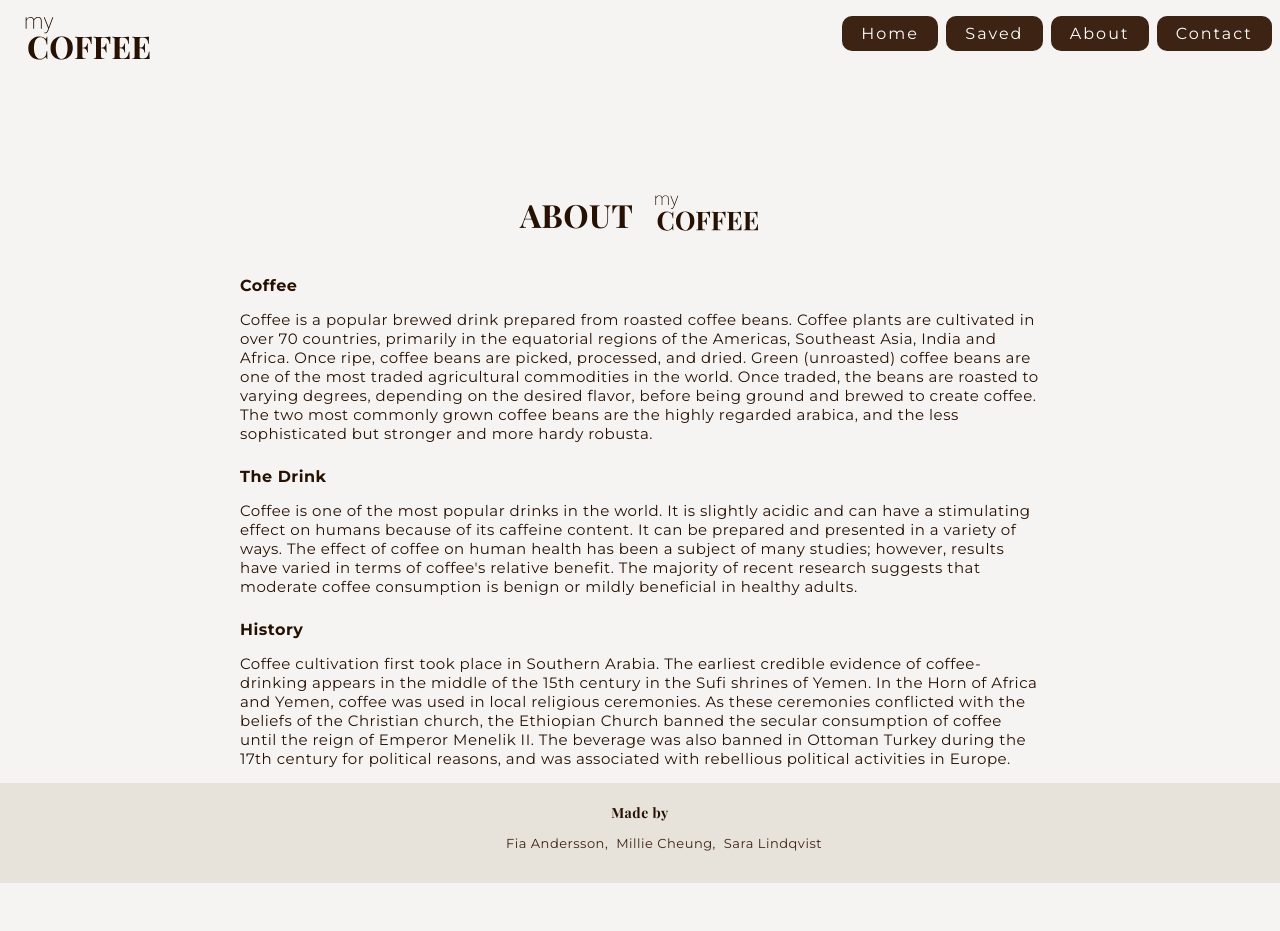
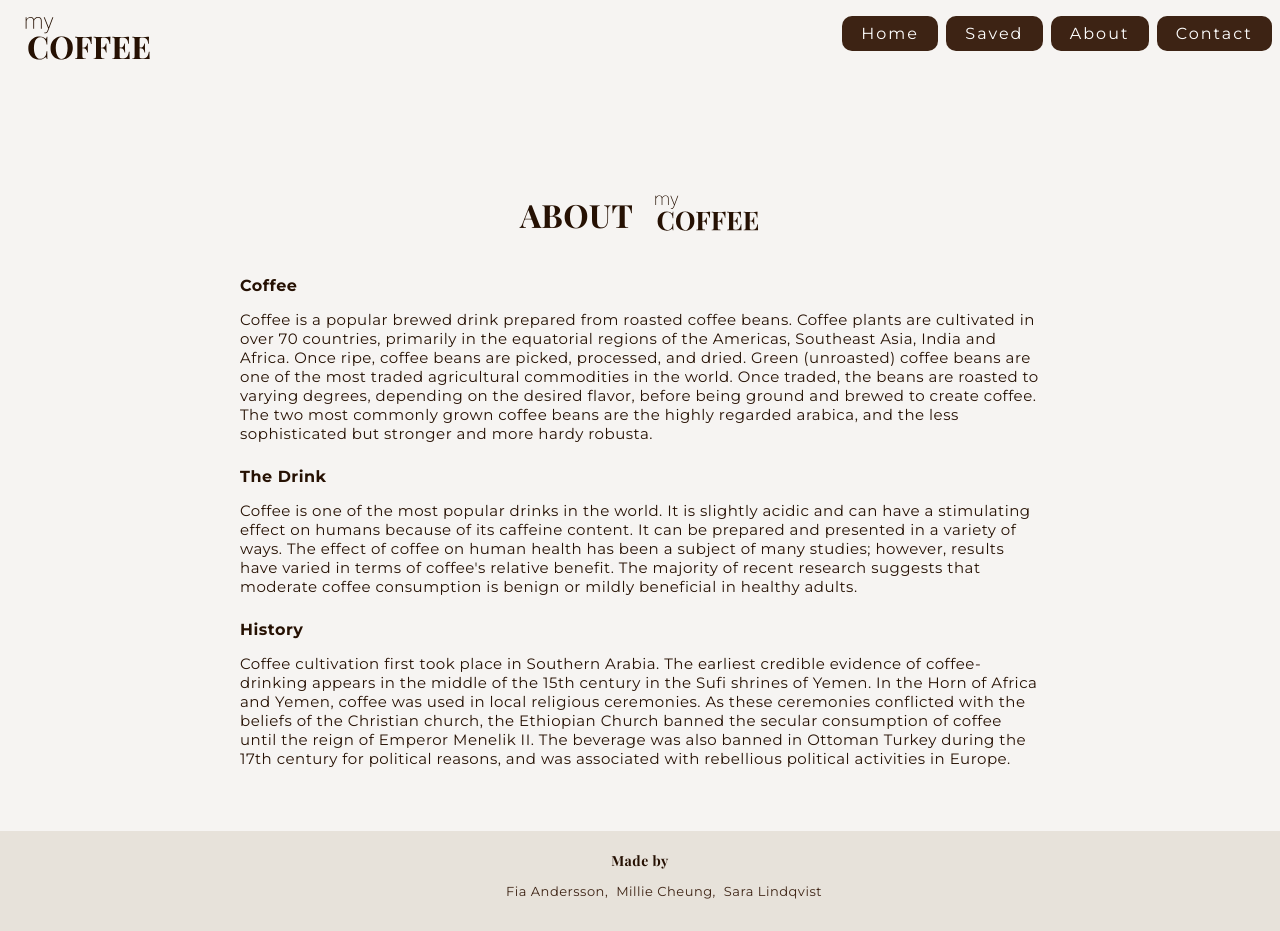
Before and after one commit to fiababiakandersson/mycoffee, a React (Create React App) app: page /about in a window 1280 px wide. Before the commit the page ends 883 px from the top, so only its background shows below. Built offline with nearby package versions, Linux system fonts and the light colour scheme; no server answers.

Commit message:
added padding to the root

```diff
--- a/src/components/About.css
+++ b/src/components/About.css
@@ -2,7 +2,7 @@
   display: flex;
   flex-direction: column;
   align-items: center;
-  padding: 0rem 1rem;
+  padding: 0rem 1rem 3rem 1rem;
   min-height: calc(100vh - 10rem - 100px);
 }
 
--- a/src/components/App.tsx
+++ b/src/components/App.tsx
@@ -49,7 +49,7 @@ function App() {
         }
       }
     }
-    // push in liked status fro LS to JSON
+    // push in liked status from LS to JSON
     for (let x = 0; x < jsonData.length; x++) {
       const liked: boolean = likedCoffee.indexOf(jsonData[x].id) !== -1;
       if (liked) {
```
